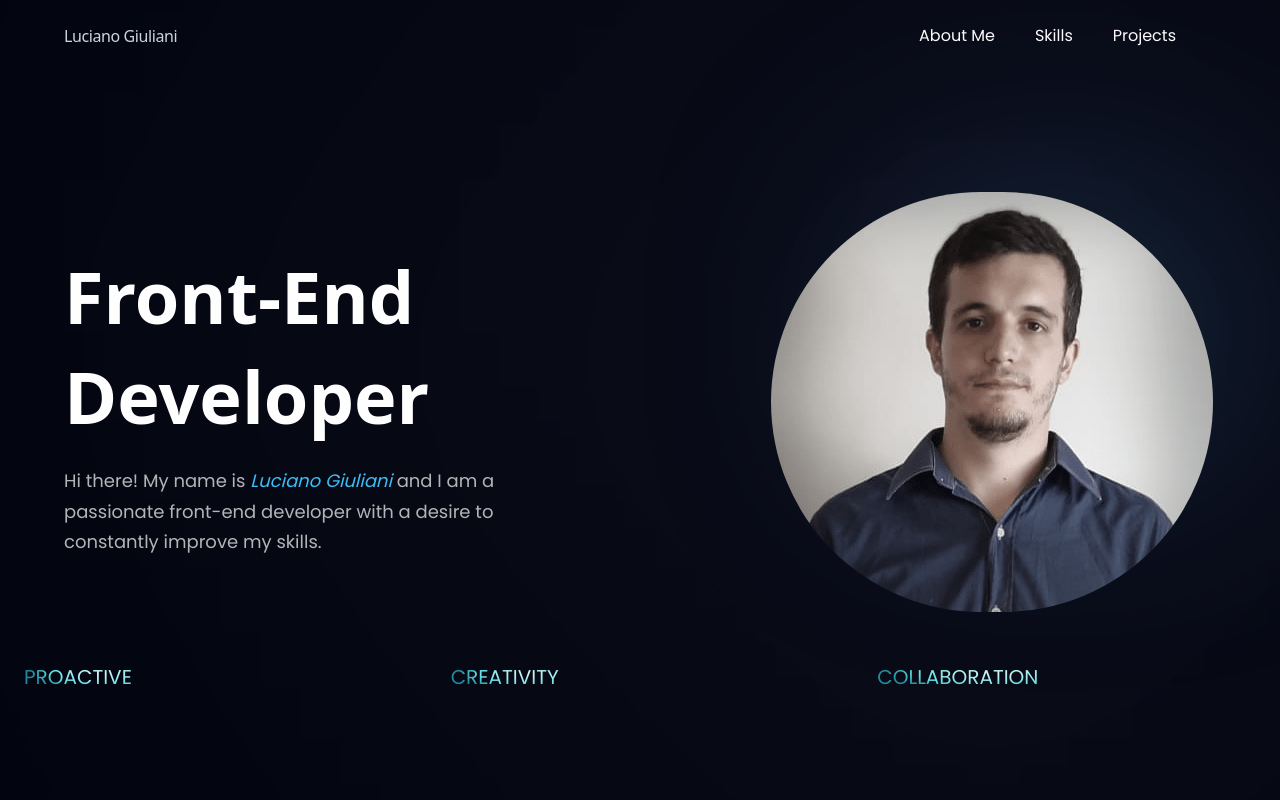
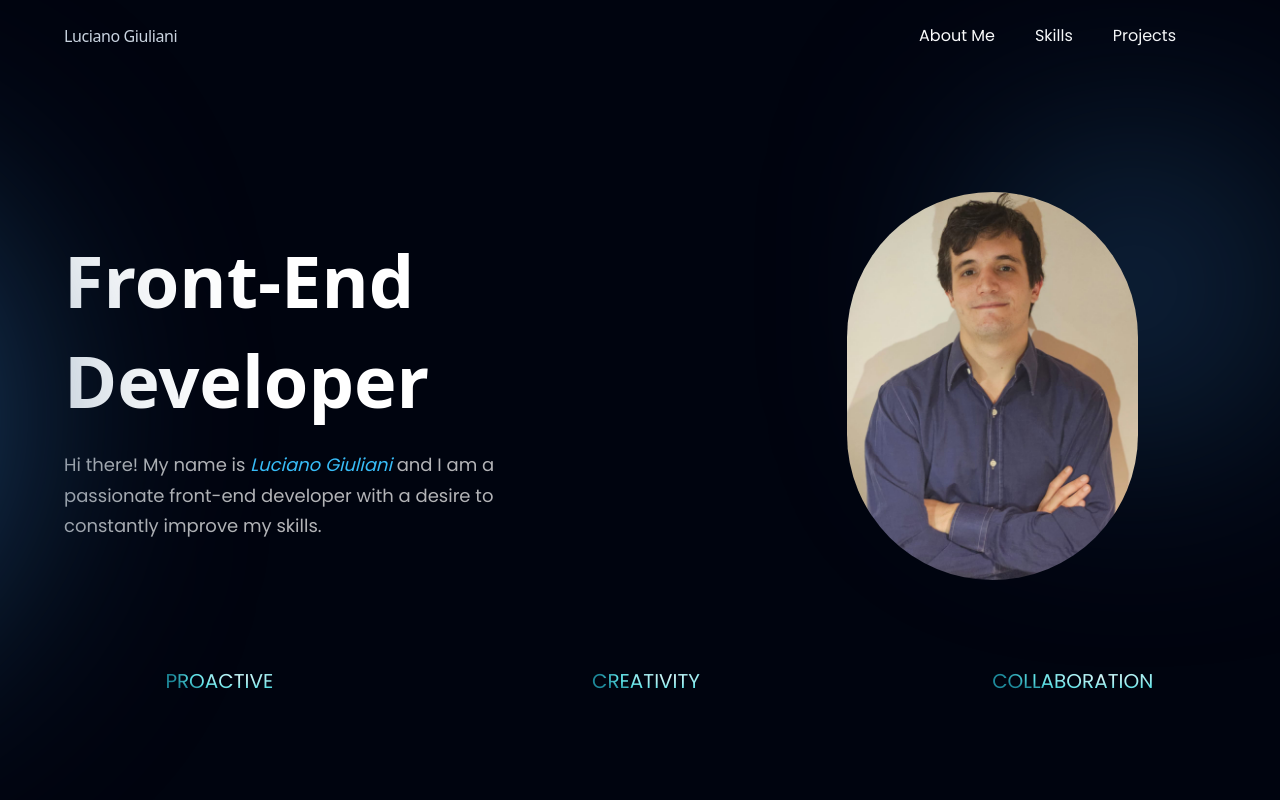
Before and after one commit to LuchoGiuliani/PortfolioLuciano, a React (Vite) app: page / in a window 1280 px wide. Shown: the top 800 px of the page. Built offline with nearby package versions, Linux system fonts and the light colour scheme.

Commit message:
cambios generales

```diff
--- a/src/App.jsx
+++ b/src/App.jsx
@@ -1,10 +1,4 @@
 import styles from "./style";
-
-
-
-
-
-
 import {
   Navbar,
   Hero,
@@ -16,12 +10,12 @@ import {
   Banner,
 } from "./components";
 
+
+
 const App = () => {
 
-
-
   return (
-    <div className="bg-primary w-full  cont body ">
+    <div className="bg-primary w-full  cont body overflow-hidden">
       <div className={`${styles.paddingX} ${styles.flexCenter}`}>
         <div className={`${styles.boxWidth}`}>
           <Navbar />
--- a/src/assets/index.js
+++ b/src/assets/index.js
@@ -23,7 +23,7 @@ import twitter from "./twitter.svg";
 
 
 
-import perfil from "./perfil-min.webp";
+import perfil from "./perfil_hero.jpg";
 import reyes from "./reyes-min.webp";
 import rick from "./rick.png";
 import comidas from "./comidas-min.webp";
--- a/src/components/Banner.jsx
+++ b/src/components/Banner.jsx
@@ -11,31 +11,33 @@ function Banner() {
       scrollTrigger: {
         trigger: "bottom center",
         scrub: true,
+
       },
 
-      ease: "ease-in-out",
-      duration: 8,
+      ease: "power3",
       xPercent: -50,
     });
     gsap.to(".banner2", {
       scrollTrigger: {
-        trigger: ".top center",
+        trigger: "top center",
         scrub: true,
       },
 
       ease: "ease-in-out",
-      duration: 8,
       xPercent: 50,
     });
   }, []);
 
   return (
     <div className="flex items-center flex-col">
-      <p className="banner text-white overflow-hidden ">
-        I LOVE CODE <span className="text-blue-500">YOU LIKE CODE</span> YOU LIKE CODE WE NEED CODE LOVE CODE  I LOVE CODE
+      <p className="banner text-white  ">
+        I LOVE CODE <span className="text-blue-500">YOU LIKE CODE</span> YOU
+        LIKE CODE WE NEED CODE LOVE CODE I LOVE CODE
       </p>
       <p className="banner2 text-white overflow-hidden  ">
-      <span className="text-blue-500"> WE LOVE CODE</span>   YOU LIKE CODE <span className="text-blue-500">YOU LIKE CODE</span>   WE LOVE CODE I LOVE CODE
+        <span className="text-blue-500"> WE LOVE CODE</span> YOU LIKE CODE{" "}
+        <span className="text-blue-500">YOU LIKE CODE</span> WE LOVE CODE I LOVE
+        CODE
       </p>
     </div>
   );
--- a/src/components/Hero.jsx
+++ b/src/components/Hero.jsx
@@ -4,7 +4,14 @@ import { discount, perfil } from "../assets";
 import GetStarted from "./GetStarted";
 
 const Hero = () => (
-  <section id="home" className={`flex md:flex-row flex-col ${styles.paddingY} `}>
+  <section id="home" className={`flex md:flex-row flex-col ${styles.paddingY}   `}>
+     <div className="absolute z-[0] w-[60%] h-[60%] -left-[60%] rounded-full blue__gradient">
+    </div>
+     <div className="absolute z-[0] w-[220px] h-[220px] left-[80%] rounded-full blue__gradient">
+    </div>
+
+
+
     <div
       className={`flex-1 ${styles.flexStart} flex-col xl:px-0 sm:px-16 px-6`}
     >
@@ -25,15 +32,15 @@ const Hero = () => (
       </p>
     </div>
 
-    <div className={`flex-1 flex ${styles.flexStart} md:my-0  my-6 relative `}>
+    <div className={`flex-1 flex ${styles.flexStart} md:my-0  my-6 relative  `}>
       <img
         src={perfil}
         alt="perfil"
-        className=" p-2 sm:p-4  saturate-50 rounded-full  z-[5]"
+        className=" p-2 sm:p-4  saturate-60 h-[420px]  rounded-full z-[5]"
       />
-      <div className="absolute z-[0] w-[40%] h-[35%] top-0 pink__gradient"></div>
-      <div className="absolute z-[1] w-[80%] h-[80%] rounded-full top-0 bottom-40 white__gradient"></div>
-      <div className="absolute z-[0] w-[50%] h-[50%] right-20 bottom-20 blue__gradient top-0"></div>
+      {/* <div className="absolute z-[0] w-[20%] h-[25%] top-10 pink__gradient"></div>
+      <div className="absolute z-[1] w-[60%] h-[80%] rounded-full top-10 bottom-40 white__gradient"></div>
+      <div className="absolute z-[0] w-[20%] h-[20%] right-20 bottom-20 blue__gradient top-0"></div> */}
     </div>
     <div className={`ss:hidden ${styles.flexCenter}`}>
       <GetStarted />
--- a/src/components/Skills.jsx
+++ b/src/components/Skills.jsx
@@ -2,6 +2,12 @@ import React from "react";
 import { skillsCard, skills } from "../constants";
 import styles, { layout } from "../style";
 import Button from "./Button";
+import { gsap } from "gsap";
+import { ScrollTrigger } from "gsap/dist/ScrollTrigger";
+import { useEffect } from "react";
+
+gsap.registerPlugin(ScrollTrigger)
+
 
 const SkillCard = ({ icon, title, content, index }) => (
   <div
@@ -26,6 +32,23 @@ const SkillCard = ({ icon, title, content, index }) => (
 );
 
 const Skills = () => {
+
+  // useEffect(() => {
+
+  //   gsap.to(".img_skills", {
+  //     rotation:360,
+  //     duration:3,
+  //     pin:".img_skills",
+  //     scrollTrigger:{
+  //      trigger:".img_skills"
+
+  //     }
+  //   })
+
+  // },[]);
+
+
+
   return (
     <>
       <section id="features" className={layout.section}>
@@ -60,7 +83,7 @@ const Skills = () => {
                 <img
                   src={skill.logo}
                   alt="client"
-                  className="sm:w-[97px] w-[100px] object-contain"
+                  className="sm:w-[97px] w-[100px] object-contain img_skills"
                 />
               </div>
             ))}
--- a/src/components/Stats.jsx
+++ b/src/components/Stats.jsx
@@ -3,11 +3,11 @@ import {stats } from '../constants'
 import styles from '../style'
 
 const Stats = () =>  (
-  <section className={`${styles.flexCenter} flex-row   sm:mb-20 mb-6`}>
+  <section className={`${styles.flexCenter} flex-row justify-center items-center sm:mb-10 mb-6`}>
     {stats.map((stat) =>(
-      <div key={stat.id} className={`flex-1  flex justify-start items-center flex-row m-3`}>
+      <div key={stat.id} className={`flex-1  flex justify-center items-center flex-row m-3 mt-12`}>
         <h4 className='font-poppins font-semibold xs:text-[40px] text-[30px] xs:leading-[53px] leading-[43px] text-white '>{stat.value}</h4>
-        <p className='font-poppins font-normal xs:text-[20px] text-[15px] xs:leading-[26px] leading-[21px] text-gradient uppercase ml-3 '>{stat.title}</p>
+        <p className='stats_hero font-poppins font-normal xs:text-[20px] text-[15px] xs:leading-[26px] leading-[21px] text-gradient uppercase ml-3 '>{stat.title}</p>
       </div>
     ))}
 
--- a/src/index.css
+++ b/src/index.css
@@ -129,18 +129,18 @@
 }
 
 .blue__gradient {
-  background: linear-gradient(180deg, rgba(188, 165, 255, 0) 0%, #214d76 100%);
+  background: linear-gradient(180deg, rgba(188, 165, 255, 0) 0%, #214d76 10%);
   filter: blur(123px);
 }
 
 .pink__gradient {
-  background: linear-gradient(90deg, #f4c4f3 0%, #fc67fa 100%);
-  filter: blur(900px);
+  background: linear-gradient(90deg, #f4c4f3 10%, #fc67fa 10%);
+  filter: blur(500px);
 }
 
 .white__gradient {
   background: rgba(255, 255, 255, 0.6);
-  filter: blur(750px);
+  filter: blur(500px);
 }
 
 
```
Also changed, not shown: src/assets/perfil_hero.jpg (added).
